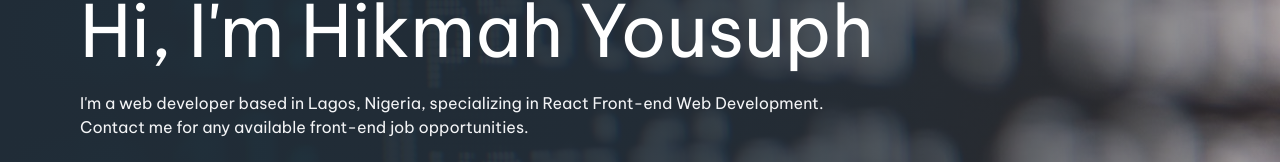
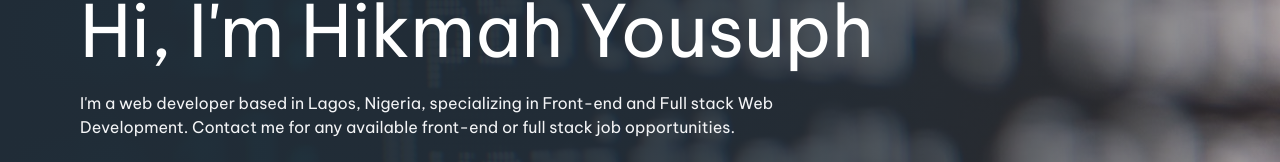
Before and after one commit to Hikmahx/Hikmah-s-Portfolio-Website, a React (Create React App) app: page / in a window 1280 px wide. Shown: the part 165-327 px from the top of the page. Built offline with nearby package versions, Linux system fonts and the light colour scheme.

Commit message:
hero component updated

```diff
--- a/src/components/Hero.jsx
+++ b/src/components/Hero.jsx
@@ -19,7 +19,7 @@ const Hero = () => {
           {/* <span className="block mt-4 lg:text-5xl">Front-end Developer</span> */}
         </h1>
         <p className="text-gray-100 lg:w-2/3 mt-4 lg:mt-6  max-w-xl lg:max-w-3xl px-4 py-3 sm:p-0">
-        I'm a web developer based in Lagos, Nigeria, specializing in React Front-end Web Development. Contact me for any available front-end job opportunities.
+        I'm a web developer based in Lagos, Nigeria, specializing in Front-end and Full stack Web Development. Contact me for any available front-end or full stack job opportunities.
         </p>
         <a href="#contact">
           <button className="px-6 py-4 mt-6 hover:text-black transition-colors cursor-pointer ">Contact Me</button>
```
